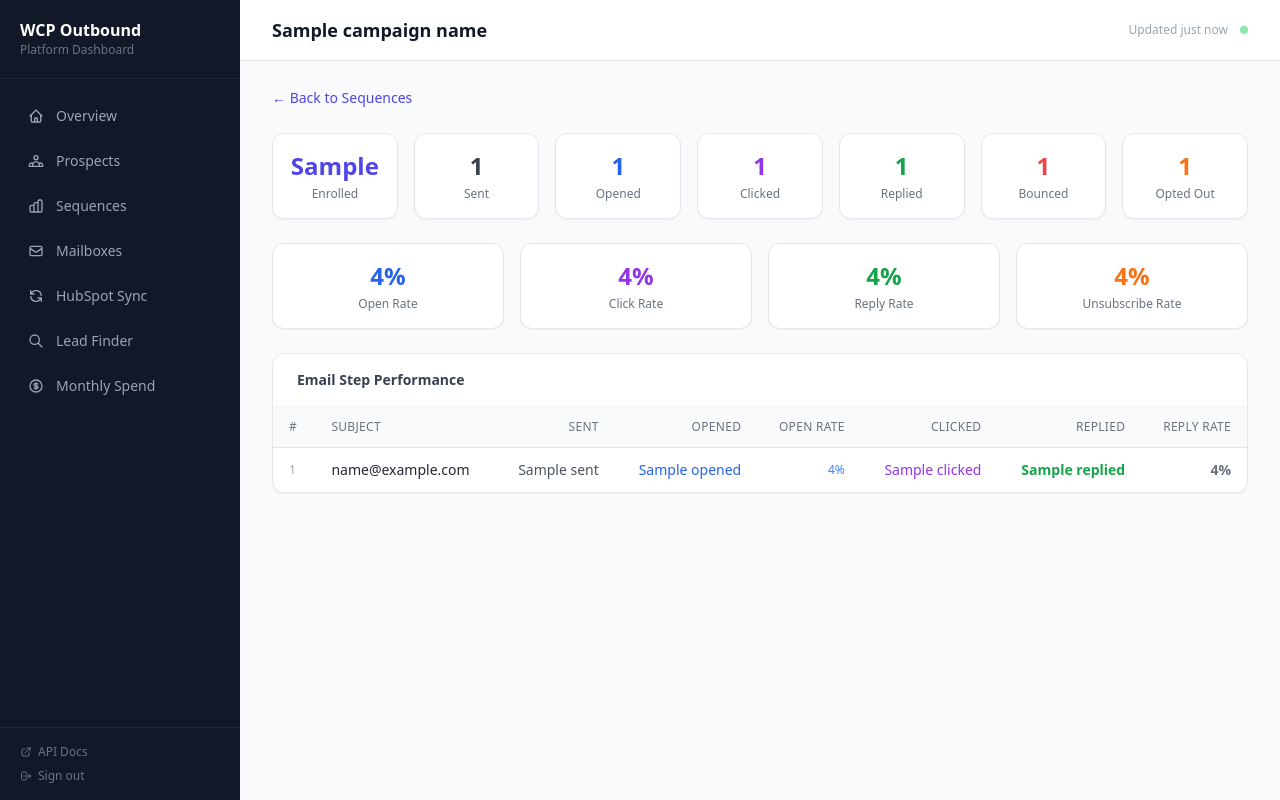
After one commit to brian-refactor/wcp-outbound-platform, a FastAPI app: template app/templates/dashboard/sequence_detail.html in a window 1280 px wide. The commit adds this page. Run offline with FastAPI, Linux system fonts and the light colour scheme; the template is opened without the code that fills it: most values are stand-ins (such as "Sample title", 1, 10 or a date in 2020); some libraries are stand-ins or nearby versions.

Commit message:
feat: campaign detail subpage at /sequences/{campaign_id}
Campaign name in the By Campaign table is now a link. Detail page shows
KPI cards, rate cards, and per-email step table scoped to that campaign.
Per-email tables removed from the main sequences page.

Co-Authored-By: Claude Sonnet 4.6 <noreply@anthropic.com>

```diff
--- a/app/routers/dashboard.py
+++ b/app/routers/dashboard.py
@@ -1445,7 +1445,6 @@ def prospect_edit_submit(
 def dashboard_sequences(request: Request, db: Session = Depends(get_db)):
     seq = sequence_stats(db=db)
     seq_types = sequences_by_type(db=db)
-    email_steps = sequence_email_stats(db=db)
 
     return templates.TemplateResponse(
         "dashboard/sequences.html",
@@ -1453,7 +1452,25 @@ def dashboard_sequences(request: Request, db: Session = Depends(get_db)):
             "request": request,
             "sequences": seq,
             "seq_types": seq_types,
+            "active_page": "sequences",
+        },
+    )
+
+
+@router.get("/sequences/{campaign_id}", response_class=HTMLResponse)
+def dashboard_sequence_detail(campaign_id: str, request: Request, db: Session = Depends(get_db)):
+    email_steps = sequence_email_stats(db=db, campaign_id=campaign_id)
+    stats = overview_stats(db=db, campaign_id=campaign_id)
+    campaign_name = email_steps[0].campaign_name if email_steps else campaign_id
+
+    return templates.TemplateResponse(
+        "dashboard/sequence_detail.html",
+        {
+            "request": request,
+            "campaign_id": campaign_id,
+            "campaign_name": campaign_name,
             "email_steps": email_steps,
+            "stats": stats,
             "active_page": "sequences",
         },
     )
--- /dev/null
+++ b/app/templates/dashboard/sequence_detail.html
@@ -0,0 +1,92 @@
+{% extends "base.html" %}
+{% block title %}{{ campaign_name }}{% endblock %}
+{% block heading %}{{ campaign_name }}{% endblock %}
+
+{% block content %}
+
+<div class="mb-6">
+  <a href="/dashboard/sequences" class="text-sm text-indigo-600 hover:underline">← Back to Sequences</a>
+</div>
+
+{# ── KPI row ── #}
+<div class="grid grid-cols-2 sm:grid-cols-4 lg:grid-cols-7 gap-4 mb-6">
+  {% set kpis = [
+    ('Enrolled',    stats.active_enrollments, 'text-indigo-600'),
+    ('Sent',        stats.total_sent,         'text-gray-700'),
+    ('Opened',      stats.total_opened,       'text-blue-600'),
+    ('Clicked',     stats.total_clicked,      'text-purple-600'),
+    ('Replied',     stats.total_replied,      'text-green-600'),
+    ('Bounced',     stats.total_bounced,      'text-red-500'),
+    ('Opted Out',   stats.total_opted_out,    'text-orange-500'),
+  ] %}
+  {% for label, value, color in kpis %}
+  <div class="bg-white rounded-xl border border-gray-200 shadow-sm p-4 text-center">
+    <div class="text-2xl font-bold {{ color }}">{{ value }}</div>
+    <div class="text-xs text-gray-500 mt-1">{{ label }}</div>
+  </div>
+  {% endfor %}
+</div>
+
+{# ── Rates row ── #}
+<div class="grid grid-cols-2 sm:grid-cols-4 gap-4 mb-6">
+  {% set rates = [
+    ('Open Rate',        stats.open_rate,        'text-blue-600'),
+    ('Click Rate',       stats.click_rate,       'text-purple-600'),
+    ('Reply Rate',       stats.reply_rate,       'text-green-600'),
+    ('Unsubscribe Rate', stats.unsubscribe_rate, 'text-orange-500'),
+  ] %}
+  {% for label, value, color in rates %}
+  <div class="bg-white rounded-xl border border-gray-200 shadow-sm p-4 text-center">
+    <div class="text-2xl font-bold {{ color }}">{{ value }}%</div>
+    <div class="text-xs text-gray-500 mt-1">{{ label }}</div>
+  </div>
+  {% endfor %}
+</div>
+
+{# ── Per-email step table ── #}
+<div class="bg-white rounded-xl border border-gray-200 shadow-sm overflow-hidden">
+  <div class="px-6 py-4 border-b border-gray-100">
+    <h2 class="text-sm font-semibold text-gray-700">Email Step Performance</h2>
+  </div>
+  <table class="w-full text-sm">
+    <thead class="bg-gray-50 border-b border-gray-200">
+      <tr>
+        <th class="text-left px-4 py-3 text-xs font-medium text-gray-500 uppercase tracking-wide">#</th>
+        <th class="text-left px-4 py-3 text-xs font-medium text-gray-500 uppercase tracking-wide">Subject</th>
+        <th class="text-right px-4 py-3 text-xs font-medium text-gray-500 uppercase tracking-wide">Sent</th>
+        <th class="text-right px-4 py-3 text-xs font-medium text-gray-500 uppercase tracking-wide">Opened</th>
+        <th class="text-right px-4 py-3 text-xs font-medium text-gray-500 uppercase tracking-wide">Open Rate</th>
+        <th class="text-right px-4 py-3 text-xs font-medium text-gray-500 uppercase tracking-wide">Clicked</th>
+        <th class="text-right px-4 py-3 text-xs font-medium text-gray-500 uppercase tracking-wide">Replied</th>
+        <th class="text-right px-4 py-3 text-xs font-medium text-gray-500 uppercase tracking-wide">Reply Rate</th>
+      </tr>
+    </thead>
+    <tbody class="divide-y divide-gray-100">
+      {% for row in email_steps %}
+      <tr class="hover:bg-gray-50">
+        <td class="px-4 py-3 text-gray-400 text-xs">{{ loop.index }}</td>
+        <td class="px-4 py-3 text-gray-800">{{ row.email_subject }}</td>
+        <td class="px-4 py-3 text-right text-gray-600">{{ row.sent }}</td>
+        <td class="px-4 py-3 text-right text-blue-600">{{ row.opened }}</td>
+        <td class="px-4 py-3 text-right text-blue-500 text-xs">{{ row.open_rate }}%</td>
+        <td class="px-4 py-3 text-right text-purple-600">{{ row.clicked }}</td>
+        <td class="px-4 py-3 text-right text-green-600 font-semibold">{{ row.replied }}</td>
+        <td class="px-4 py-3 text-right">
+          <span class="font-semibold
+                       {% if row.reply_rate >= 10 %}text-green-600
+                       {% elif row.reply_rate >= 5 %}text-yellow-600
+                       {% else %}text-gray-500{% endif %}">
+            {{ row.reply_rate }}%
+          </span>
+        </td>
+      </tr>
+      {% else %}
+      <tr>
+        <td colspan="8" class="px-4 py-10 text-center text-gray-400 text-sm">No email event data yet.</td>
+      </tr>
+      {% endfor %}
+    </tbody>
+  </table>
+</div>
+
+{% endblock %}
```
Also changed, not shown: app/routers/stats.py (+11 -6 lines), app/templates/dashboard/sequences.html (+3 -45 lines).
